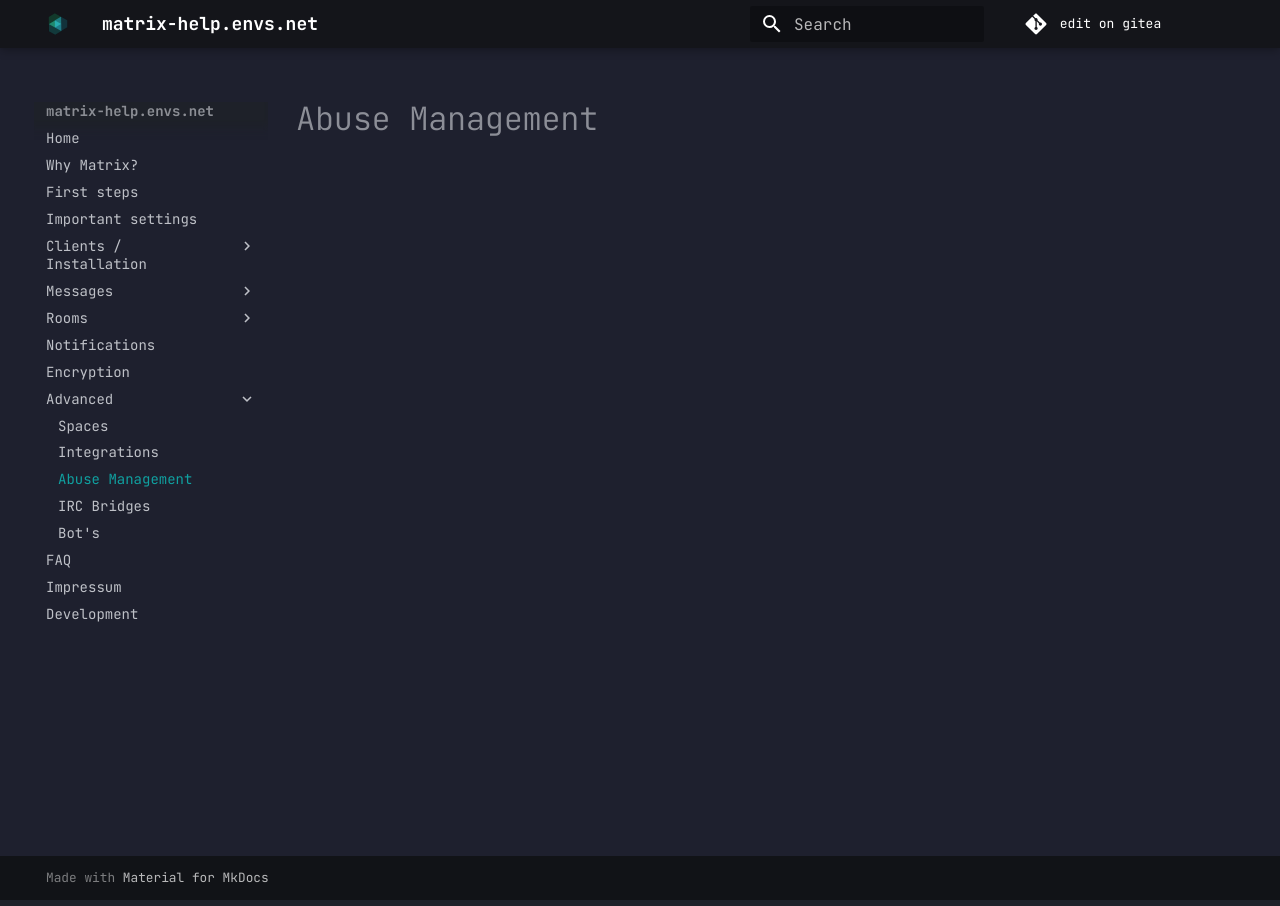
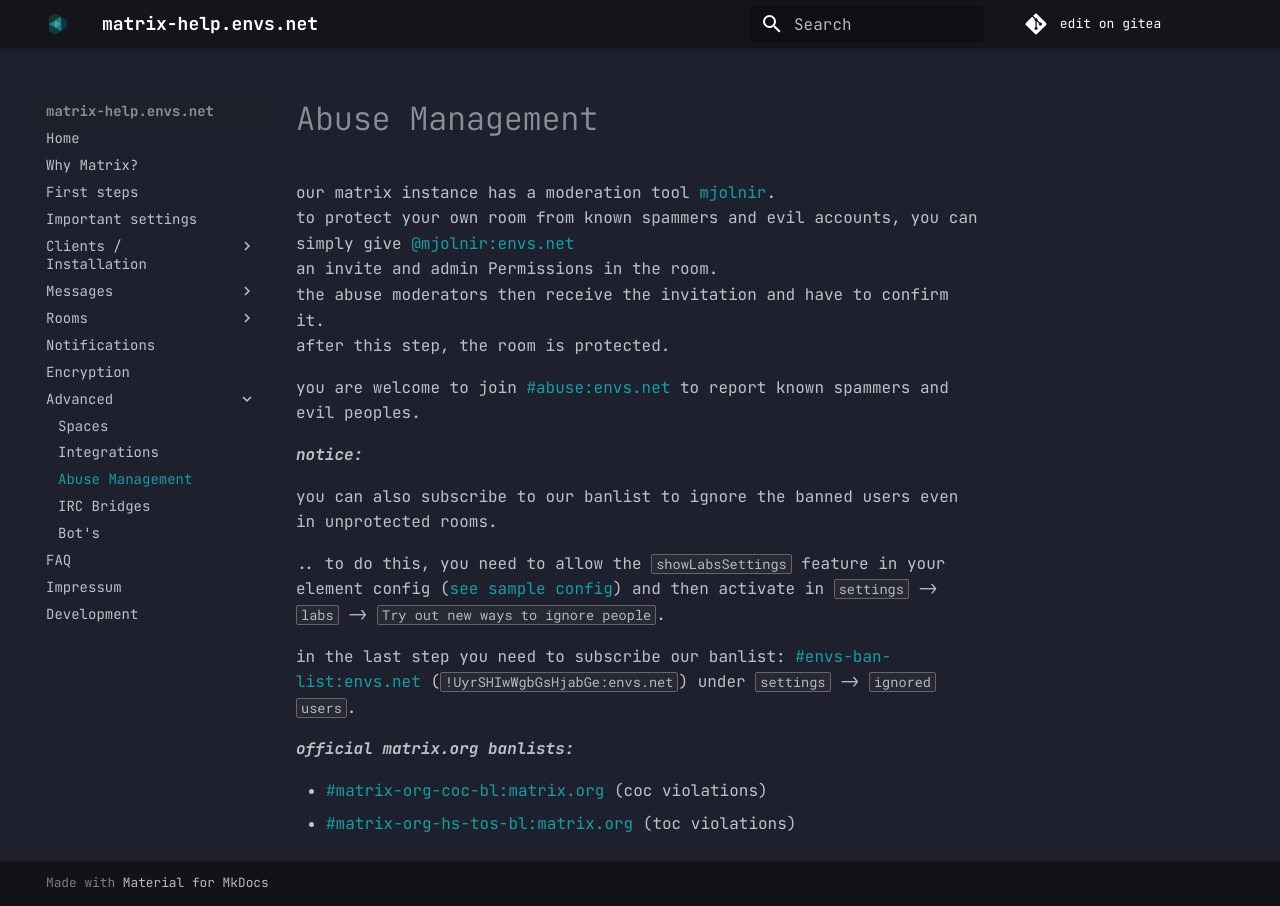
Before and after one commit to envs-net/matrix-doc, an MkDocs documentation site: the page built from docs/advanced/abuse_management.md, in a window 1280 px wide. Built offline with MkDocs 1.6.1 and Material for MkDocs 9.7.7, drawn with Linux system fonts in a browser that asks for light colours.

Commit message:
add basic abuse managment infos

```diff
--- a/docs/advanced/abuse_management.md
+++ b/docs/advanced/abuse_management.md
@@ -4,3 +4,26 @@ date: 2021-08-03T20:30:00+02:00
 ---
 
 # Abuse Management
+
+our matrix instance has a moderation tool [mjolnir](https://github.com/matrix-org/mjolnir).
+to protect your own room from known spammers and evil accounts, you can simply give [@mjolnir:envs.net](https://matrix.to/#/@mjolnir:envs.net)
+an invite and admin Permissions in the room.
+the abuse moderators then receive the invitation and have to confirm it.
+after this step, the room is protected.
+
+you are welcome to join [#abuse:envs.net](https://matrix.to/#/#abuse:envs.net) to report known spammers and evil peoples.
+
+***notice:***
+
+you can also subscribe to our banlist to ignore the banned users even in unprotected rooms.
+
+.. to do this, you need to allow the `showLabsSettings` feature in your element config ([see sample config](https://element.envs.net/config.json))
+and then activate in `settings` -> `labs` -> `Try out new ways to ignore people`.
+
+in the last step you need to subscribe our banlist: [#envs-ban-list:envs.net](https://matrix.to/#/#envs-ban-list:envs.net) (`!UyrSHIwWgbGsHjabGe:envs.net`)
+under `settings` -> `ignored users`.
+
+***official matrix.org banlists:***
+
+- [#matrix-org-coc-bl:matrix.org](https://matrix.to/#/#matrix-org-coc-bl:matrix.org) (coc violations)
+- [#matrix-org-hs-tos-bl:matrix.org](https://matrix.to/#/#matrix-org-hs-tos-bl:matrix.org) (toc violations)
```
